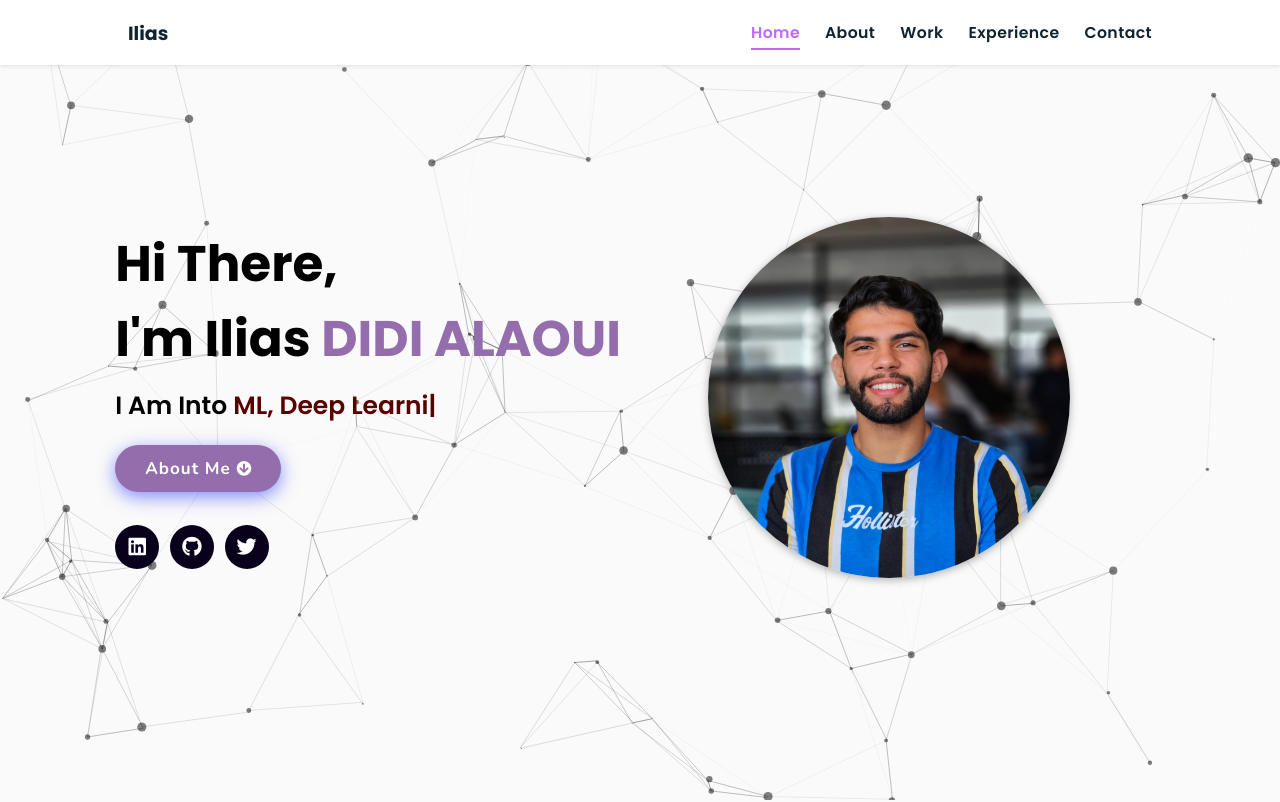
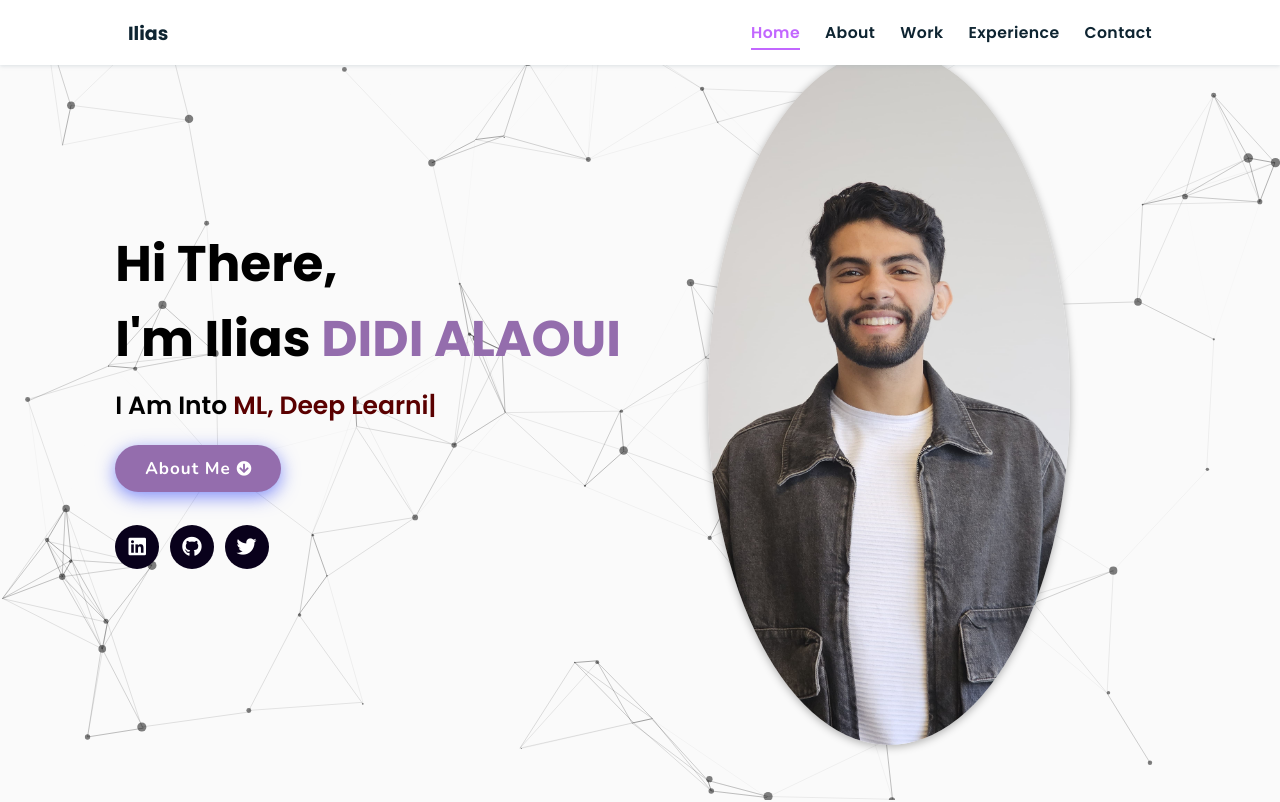
Before and after one commit to ilias2309/iliasportfolio, a plain HTML site: page index.html in a window 1280 px wide. Shown: the top 802 px of the page. Drawn offline with nearby package versions, Linux system fonts and the light colour scheme; animation ran at ten frames a second.

Commit message:
Update index.html

```diff
--- a/index.html
+++ b/index.html
@@ -61,7 +61,7 @@
       </div>
     </div>
 <div class="image">
-    <img draggable="false" class="tilt" src="./assets/images/didi.png" alt="">
+    <img draggable="false" class="tilt" src="./assets/images/didi3.jpg" alt="">
 </div>
 </section>
 <!-- hero section ends -->
```
